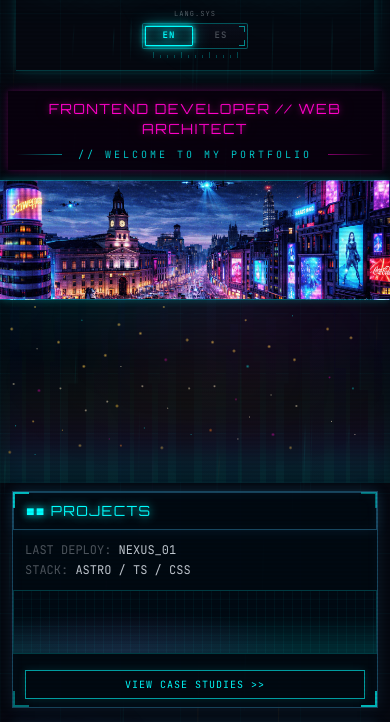
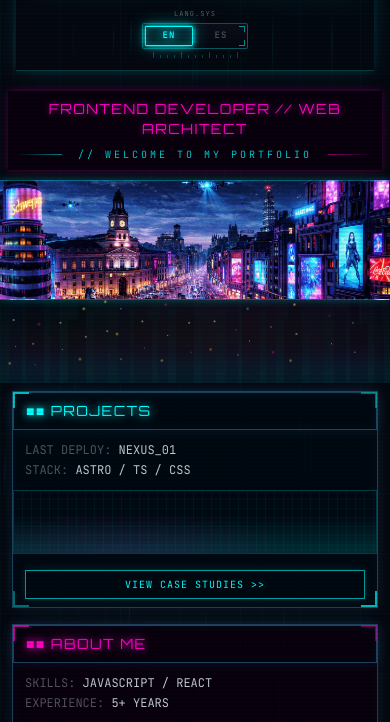
Before and after one commit to alromeroboro/alromeroboro.github.io, an Astro site: page /es in a window 390 px wide. Shown: the part 71-793 px from the top of the page. Built offline with nearby package versions, Linux system fonts and the light colour scheme; Astro itself is replaced by a stand-in of ours.

Commit message:
fix: center hero name on mobile landscape and polish mobile layout
- Add text-center to hero name span so ROMERO centers under ALBERTO when wrapping
- Add sm:justify-center to footer for landscape viewports
- Move mobile responsive CSS block after base styles and increase city-hero min-height to 300px

Co-Authored-By: Claude Sonnet 4.6 <noreply@anthropic.com>

```diff
--- a/src/layouts/BaseLayout.astro
+++ b/src/layouts/BaseLayout.astro
@@ -75,7 +75,7 @@ const sysDate = `${now.getFullYear()} / ${String(now.getMonth() + 1).padStart(2,
       <div class="flex flex-col items-center gap-1 self-center">
         <div class="relative">
           <!-- Base layer -->
-          <span class="name-main font-name font-bold text-2xl sm:text-[3rem] leading-none tracking-[0.18em] text-neon uppercase block">
+          <span class="name-main font-name font-bold text-2xl sm:text-[3rem] leading-none tracking-[0.18em] text-neon uppercase block text-center">
             {t('hero.name')}
           </span>
         </div>
@@ -107,7 +107,7 @@ const sysDate = `${now.getFullYear()} / ${String(now.getMonth() + 1).padStart(2,
     </main>
 
     <!-- ─── FOOTER ────────────────────────────────────────────── -->
-    <footer class="relative z-10 px-4 sm:px-10 md:px-20 py-3 border-t border-neon/15 text-[10px] tracking-widest text-muted/50 flex flex-wrap gap-4 justify-between items-center">
+    <footer class="relative z-10 px-4 sm:px-10 md:px-20 py-3 border-t border-neon/15 text-[10px] tracking-widest text-muted/50 flex flex-wrap gap-4 justify-between sm:justify-center items-center">
       <div class="absolute bottom-0 left-0 w-5 h-5 border-b-2 border-l-2 border-fuchsia/50" aria-hidden="true"></div>
       <div class="absolute bottom-0 right-0 w-5 h-5 border-b-2 border-r-2 border-neon/50" aria-hidden="true"></div>
       <div class="inline-block transform -skew-x-25 py-1 px-3 border border-neon/50">
--- a/src/pages/es/index.astro
+++ b/src/pages/es/index.astro
@@ -252,16 +252,6 @@ const t = useTranslations(locale);
     mix-blend-mode: overlay;
   }
 
-  /* ── Mobile responsive ──────────────────────────────── */
-  @media (max-width: 640px) {
-    .city-hero    { min-height: 200px; }
-    .city-skyline { height: 140px; }
-    .city-glow    { height: 80px; }
-    .fog-cyan     { bottom: 90px;  height: 126px; }
-    .fog-fuchsia  { bottom: 66px;  height: 114px; }
-    .fog-amber    { bottom: 42px;  height: 96px; }
-  }
-
   /* ── City hero section ──────────────────────────────── */
   .city-hero {
     min-height: 400px;
@@ -451,4 +441,15 @@ const t = useTranslations(locale);
         rgba(0,255,255,0.03) 8px, rgba(0,255,255,0.03) 9px
       );
   }
+
+  /* ── Mobile responsive ──────────────────────────────── */
+  @media (max-width: 640px) {
+    .city-hero    { min-height: 300px; }
+    .city-skyline { height: 140px; }
+    .city-glow    { height: 80px; }
+    .fog-cyan     { bottom: 90px;  height: 126px; }
+    .fog-fuchsia  { bottom: 66px;  height: 114px; }
+    .fog-amber    { bottom: 42px;  height: 96px; }
+  }
+
 </style>
--- a/src/pages/index.astro
+++ b/src/pages/index.astro
@@ -252,16 +252,6 @@ const t = useTranslations(locale);
     mix-blend-mode: overlay;
   }
 
-  /* ── Mobile responsive ──────────────────────────────── */
-  @media (max-width: 640px) {
-    .city-hero    { min-height: 200px; }
-    .city-skyline { height: 140px; }
-    .city-glow    { height: 80px; }
-    .fog-cyan     { bottom: 90px;  height: 126px; }
-    .fog-fuchsia  { bottom: 66px;  height: 114px; }
-    .fog-amber    { bottom: 42px;  height: 96px; }
-  }
-
   /* ── City hero section ──────────────────────────────── */
   .city-hero {
     min-height: 400px;
@@ -467,4 +457,15 @@ const t = useTranslations(locale);
         rgba(0,255,255,0.03) 8px, rgba(0,255,255,0.03) 9px
       );
   }
+
+  /* ── Mobile responsive ──────────────────────────────── */
+  @media (max-width: 640px) {
+    .city-hero    { min-height: 300px; }
+    .city-skyline { height: 140px; }
+    .city-glow    { height: 80px; }
+    .fog-cyan     { bottom: 90px;  height: 126px; }
+    .fog-fuchsia  { bottom: 66px;  height: 114px; }
+    .fog-amber    { bottom: 42px;  height: 96px; }
+  }
+
 </style>
```
Also changed, not shown: images/MobileLandscape.png (added), 1 other file.
